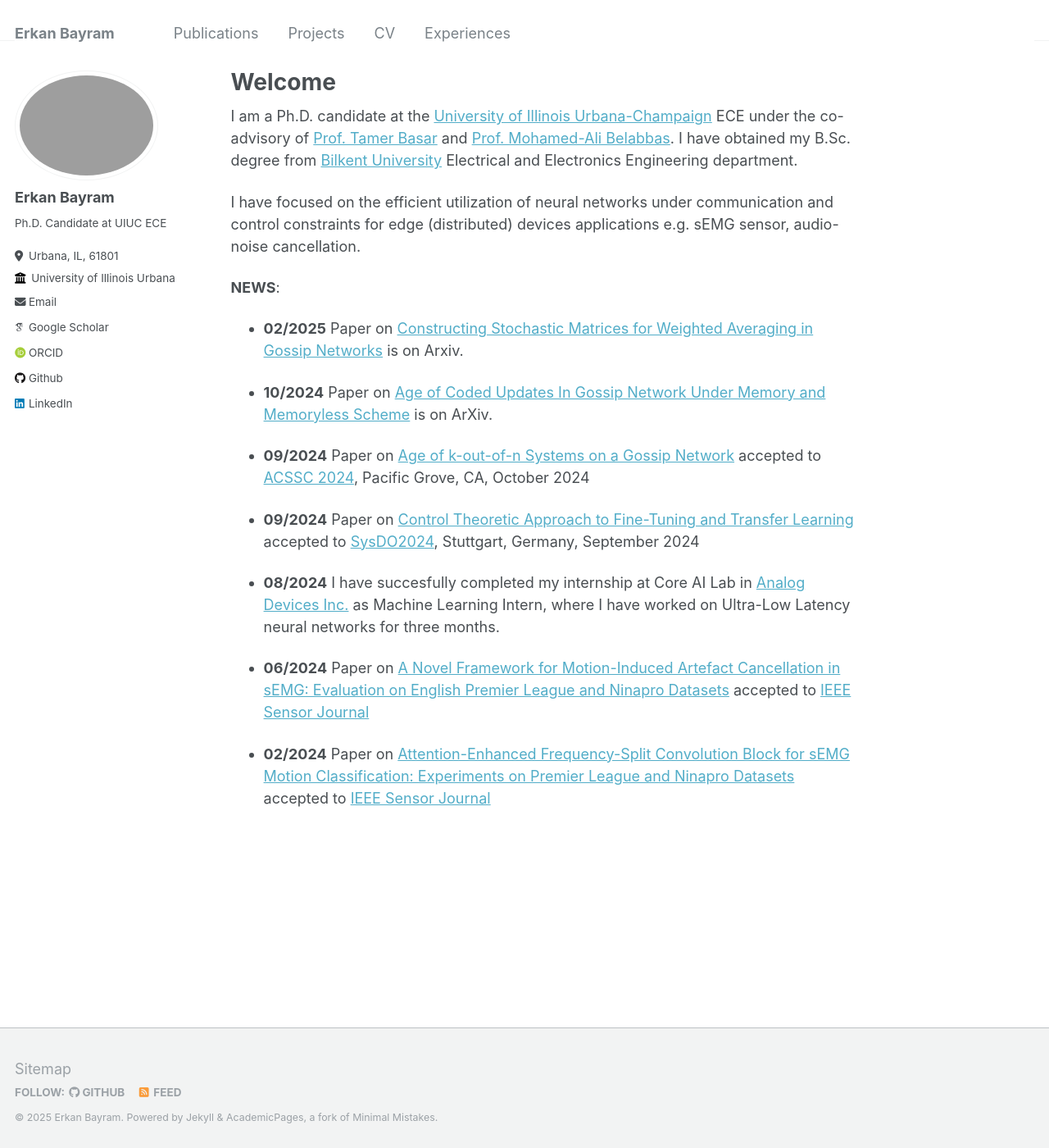
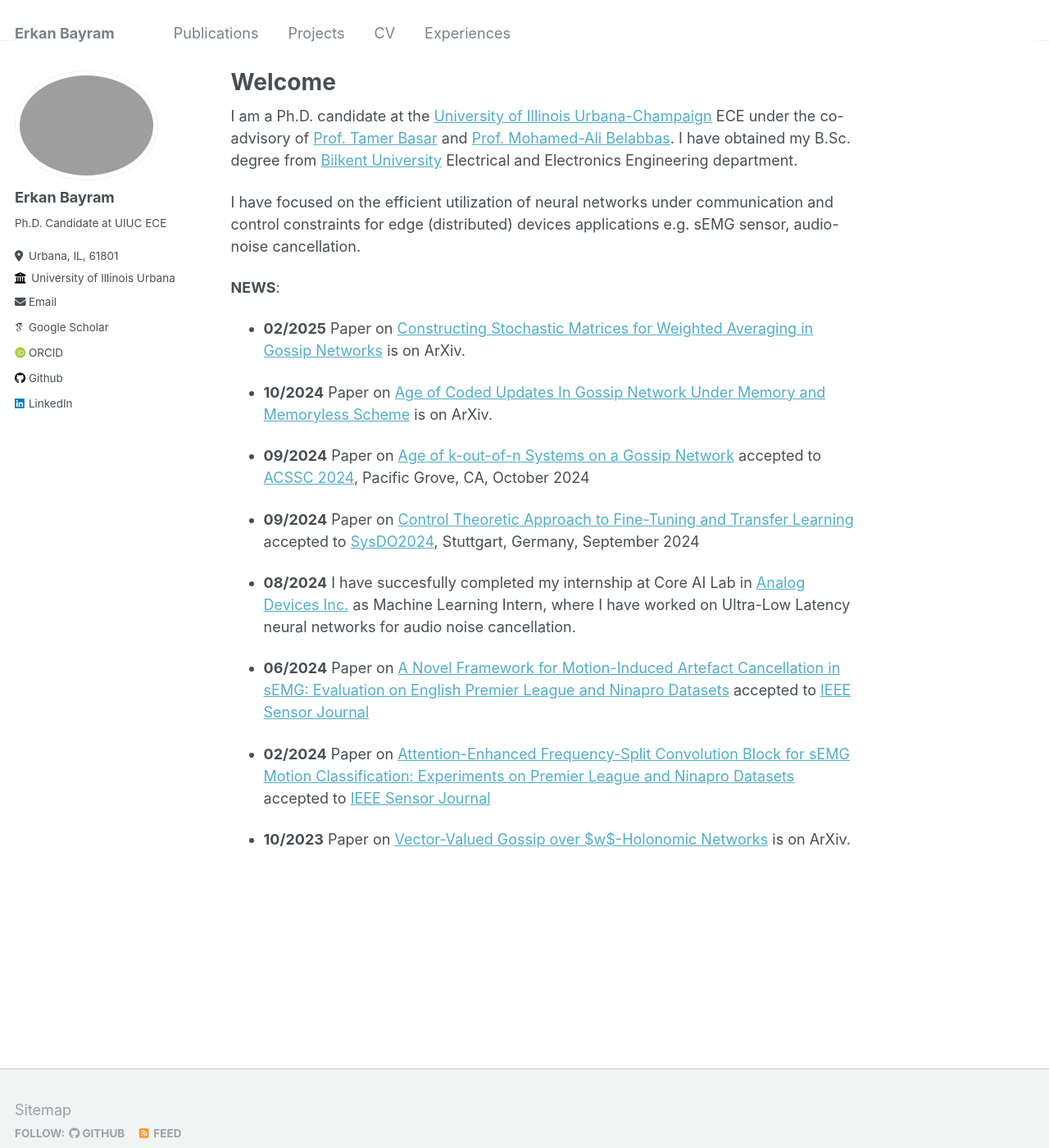
Before and after one commit to erkan1863/erkan1863.github.io, a Jekyll site: the page built from _pages/about.md, in a window 1280 px wide and 1400 px high. Shown: the whole window at 82% size. Built offline with Jekyll 4.4.1, drawn with Linux system fonts in a browser that asks for light colours; some web fonts are replaced.

Commit message:
correction

```diff
--- a/_pages/about.md
+++ b/_pages/about.md
@@ -14,7 +14,8 @@ I am a Ph.D. candidate at the [University of Illinois Urbana-Champaign](https://
 I have focused on the efficient utilization of neural networks under communication and control constraints for edge (distributed) devices applications e.g. sEMG sensor, audio-noise cancellation.
 
 **NEWS**:
-* **02/2025** Paper on [Constructing Stochastic Matrices for Weighted Averaging in Gossip Networks](2025-02-27-contructing_matrices) is on Arxiv.
+
+* **02/2025** Paper on [Constructing Stochastic Matrices for Weighted Averaging in Gossip Networks](https://erkan1863.github.io/publication/2025-02-27-contructing_matrices) is on ArXiv.
 
 * **10/2024** Paper on [Age of Coded Updates In Gossip Network Under Memory and Memoryless Scheme](https://erkan1863.github.io/publication/2024-10-29-age_of_coded) is on ArXiv.
 
@@ -22,8 +23,10 @@ I have focused on the efficient utilization of neural networks under communicati
 
 * **09/2024** Paper on [Control Theoretic Approach to Fine-Tuning and Transfer Learning](https://erkan1863.github.io/publication/2024-04-17-TuningWithoutForgetting) accepted to [SysDO2024](https://www.sysdo2024.de/en/), Stuttgart, Germany, September 2024
 
-* **08/2024** I have succesfully completed my internship at Core AI Lab in [Analog Devices Inc.](https://www.analog.com/en/index.html) as Machine Learning Intern, where I have worked on Ultra-Low Latency neural networks for three months.
+* **08/2024** I have succesfully completed my internship at Core AI Lab in [Analog Devices Inc.](https://www.analog.com/en/index.html) as Machine Learning Intern, where I have worked on Ultra-Low Latency neural networks for audio noise cancellation.
 
 * **06/2024** Paper on [A Novel Framework for Motion-Induced Artefact Cancellation in sEMG: Evaluation on English Premier League and Ninapro Datasets](https://ieeexplore.ieee.org/document/10542637) accepted to [IEEE Sensor Journal](https://ieeexplore.ieee.org/xpl/RecentIssue.jsp?punumber=7361)
 
 * **02/2024** Paper on [Attention-Enhanced Frequency-Split Convolution Block for sEMG Motion Classification: Experiments on Premier League and Ninapro Datasets](https://ieeexplore.ieee.org/document/10375923) accepted to [IEEE Sensor Journal](https://ieeexplore.ieee.org/xpl/RecentIssue.jsp?punumber=7361)
+
+* **10/2023** Paper on [Vector-Valued Gossip over $w$-Holonomic Networks](2023-11-08-holonomy_over_gossip) is on ArXiv.
```
Also changed, not shown: _publications/2025-02-27-contructing_matrices.md (+1 -1 lines).
